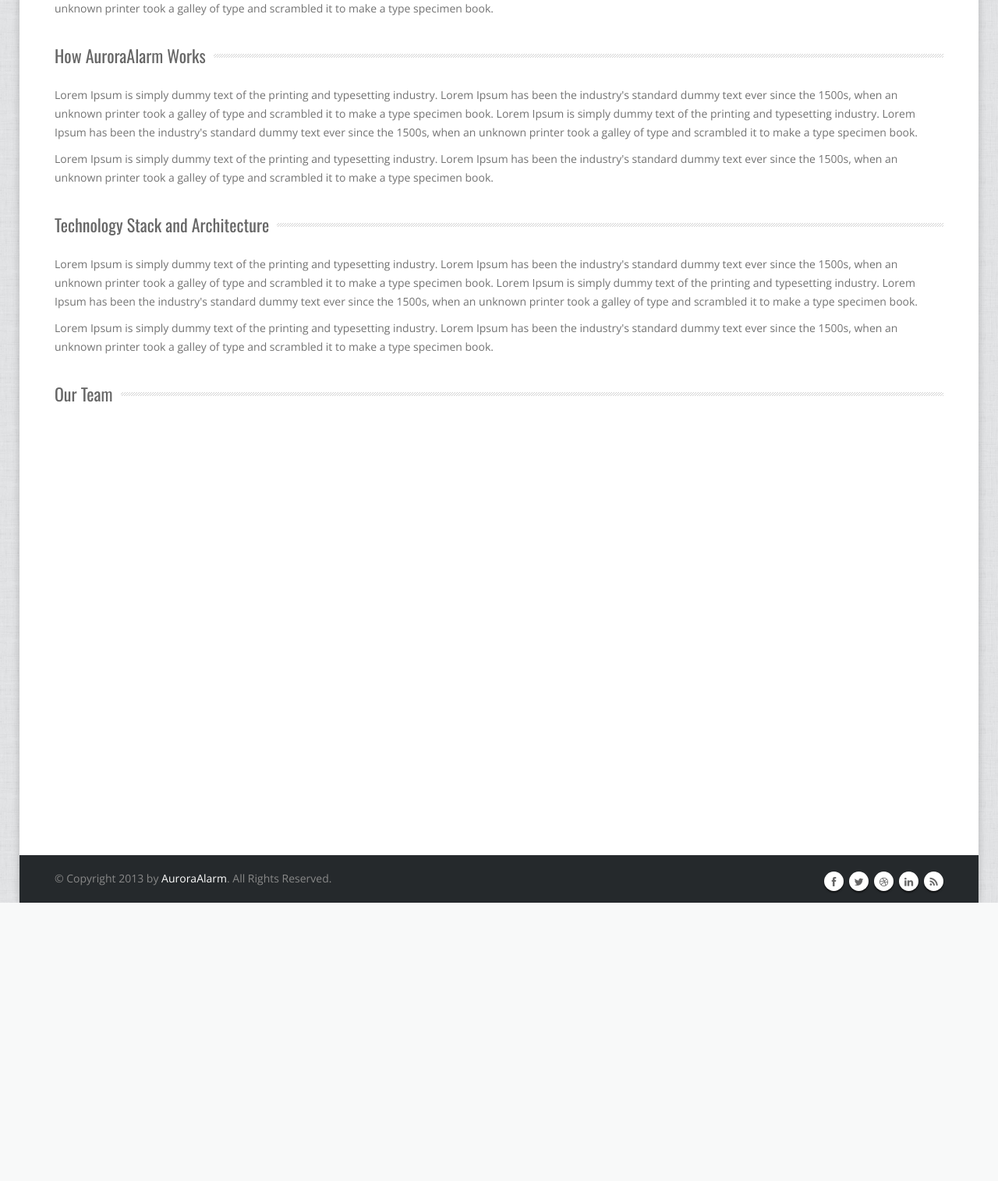
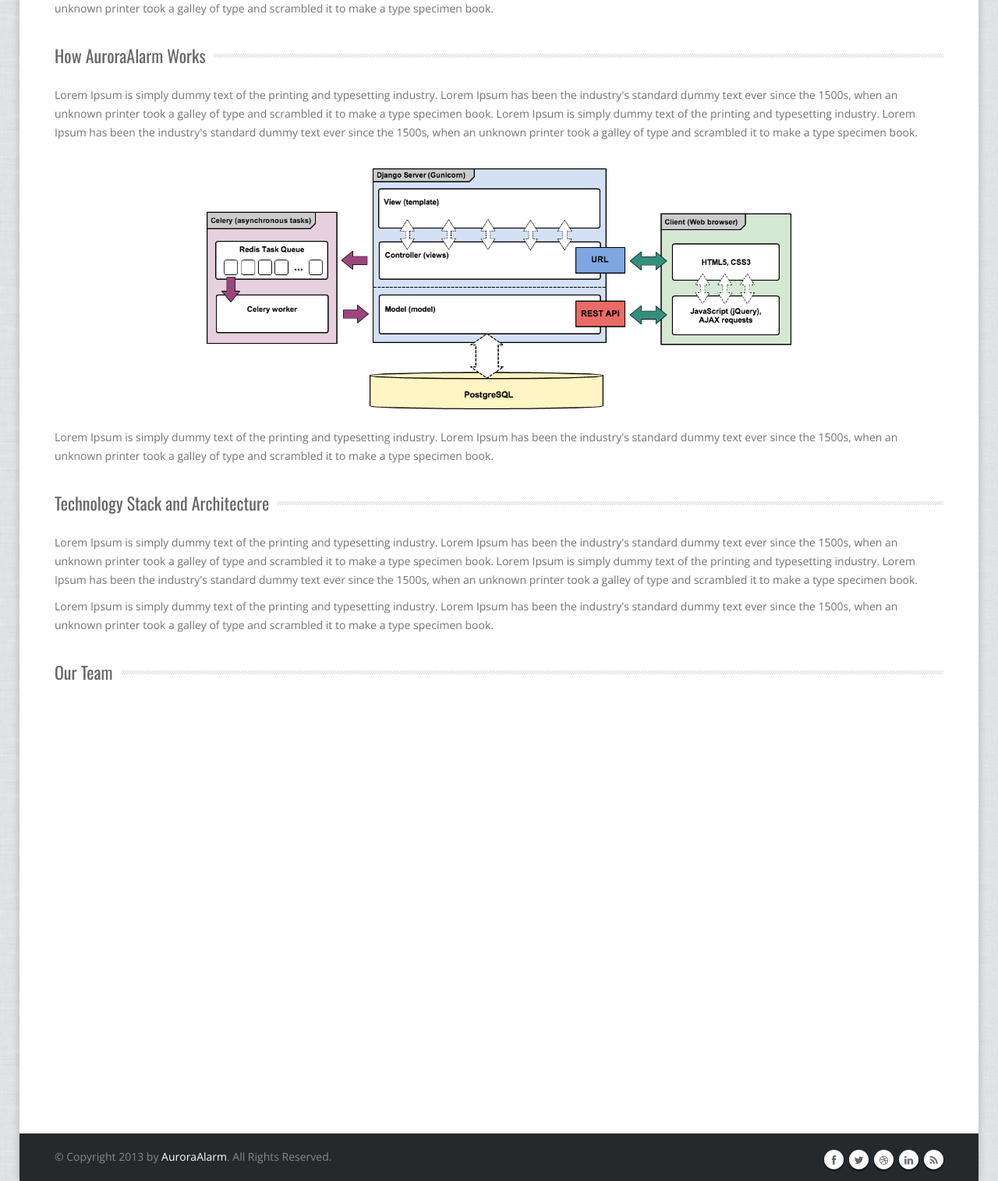
Before and after one commit to NejcZupec/AuroraAlarm, a Django app: page /about/ in a window 1280 px wide. Shown: the part 315-1830 px from the top of the page at 78% size. Before the commit the page ends 1473 px from the top, so only its background shows below. Run offline with Django 3.2, Linux system fonts and the light colour scheme; parts of the project's set-up code (start-up, migrations or seed data) failed here and were passed over; some libraries are stand-ins or nearby versions.

Commit message:
Added AuroraAlarm diagram #16.

```diff
--- a/aurora_alarm/templates/about.html
+++ b/aurora_alarm/templates/about.html
@@ -24,6 +24,19 @@
                     <div class="col-lg-12 col-md-12 col-sm-12 col-xs-12">
                         <h3 class="title">How AuroraAlarm Works</h3>
                         <p>Lorem Ipsum is simply dummy text of the printing and typesetting industry. Lorem Ipsum has been the industry's standard dummy text ever since the 1500s, when an unknown printer took a galley of type and scrambled it to make a type specimen book. Lorem Ipsum is simply dummy text of the printing and typesetting industry. Lorem Ipsum has been the industry's standard dummy text ever since the 1500s, when an unknown printer took a galley of type and scrambled it to make a type specimen book.</p>
+
+                        <br>
+
+                        <div class="row">
+                            <div class="col-lg-2"></div>
+                            <div class="col-lg-8">
+                                <img src="{{ STATIC_URL }}/img/about/aurora_alarm_diagram.png" width=""/>
+                            </div>
+                            <div class="col-lg-2"></div>
+                        </div>
+
+                        <br>
+
                         <p>Lorem Ipsum is simply dummy text of the printing and typesetting industry. Lorem Ipsum has been the industry's standard dummy text ever since the 1500s, when an unknown printer took a galley of type and scrambled it to make a type specimen book.</p>
                         <br>
                     </div>
```
Also changed, not shown: aurora_alarm/frontend/static/img/about/aurora_alarm_diagram.png (added).
